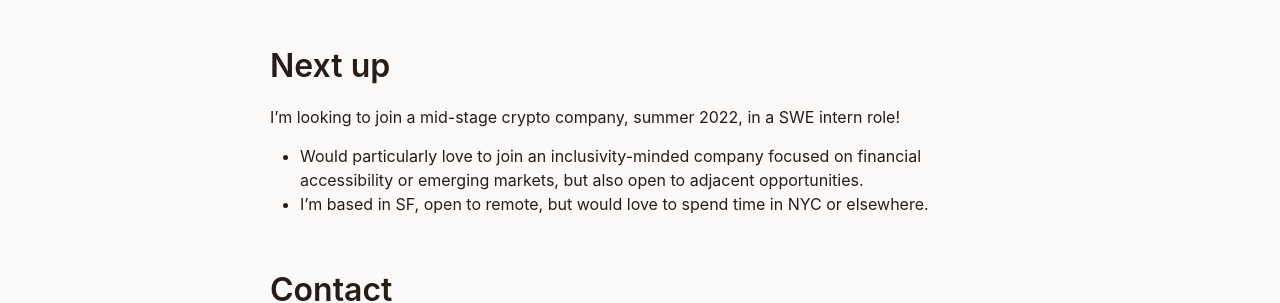
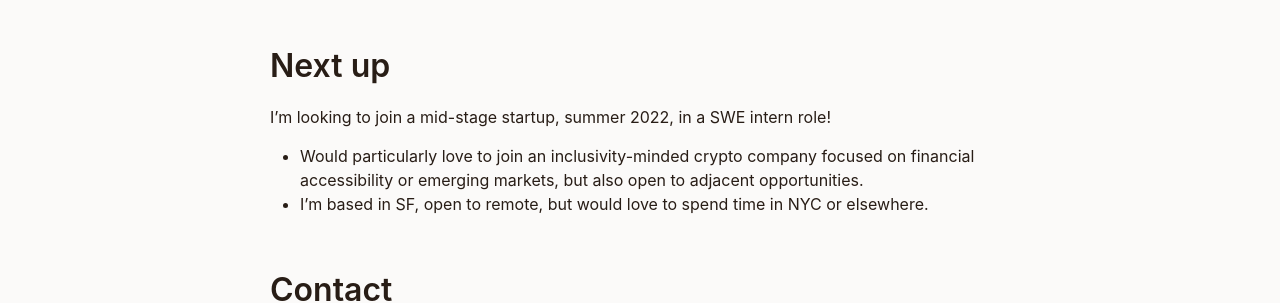
Before and after one commit to kristiehuang/kristiehuang.github.io, a Jekyll site: the page built from index.markdown, in a window 1280 px wide. Shown: the part 1105-1408 px from the top of the page. Built offline with Jekyll 4.4.1, drawn with Linux system fonts in a browser that asks for light colours.

Commit message:
Less specific jobs section :)

```diff
--- a/index.markdown
+++ b/index.markdown
@@ -33,9 +33,9 @@ For a fuller professional overview, check out my [LinkedIn](https://www.linkedin
 Here’s my (slightly-outdated) [résumé](http://kristiehuang.com/resume).
 
 ## Next up
-I'm looking to join a mid-stage crypto company, summer 2022, in a SWE intern role!
+I'm looking to join a mid-stage startup, summer 2022, in a SWE intern role!
 
-* Would particularly love to join an inclusivity-minded company focused on financial accessibility or emerging markets, but also open to adjacent opportunities.
+* Would particularly love to join an inclusivity-minded crypto company focused on financial accessibility or emerging markets, but also open to adjacent opportunities.
 * I'm based in SF, open to remote, but would love to spend time in NYC or elsewhere.
 
 ## Contact
```
